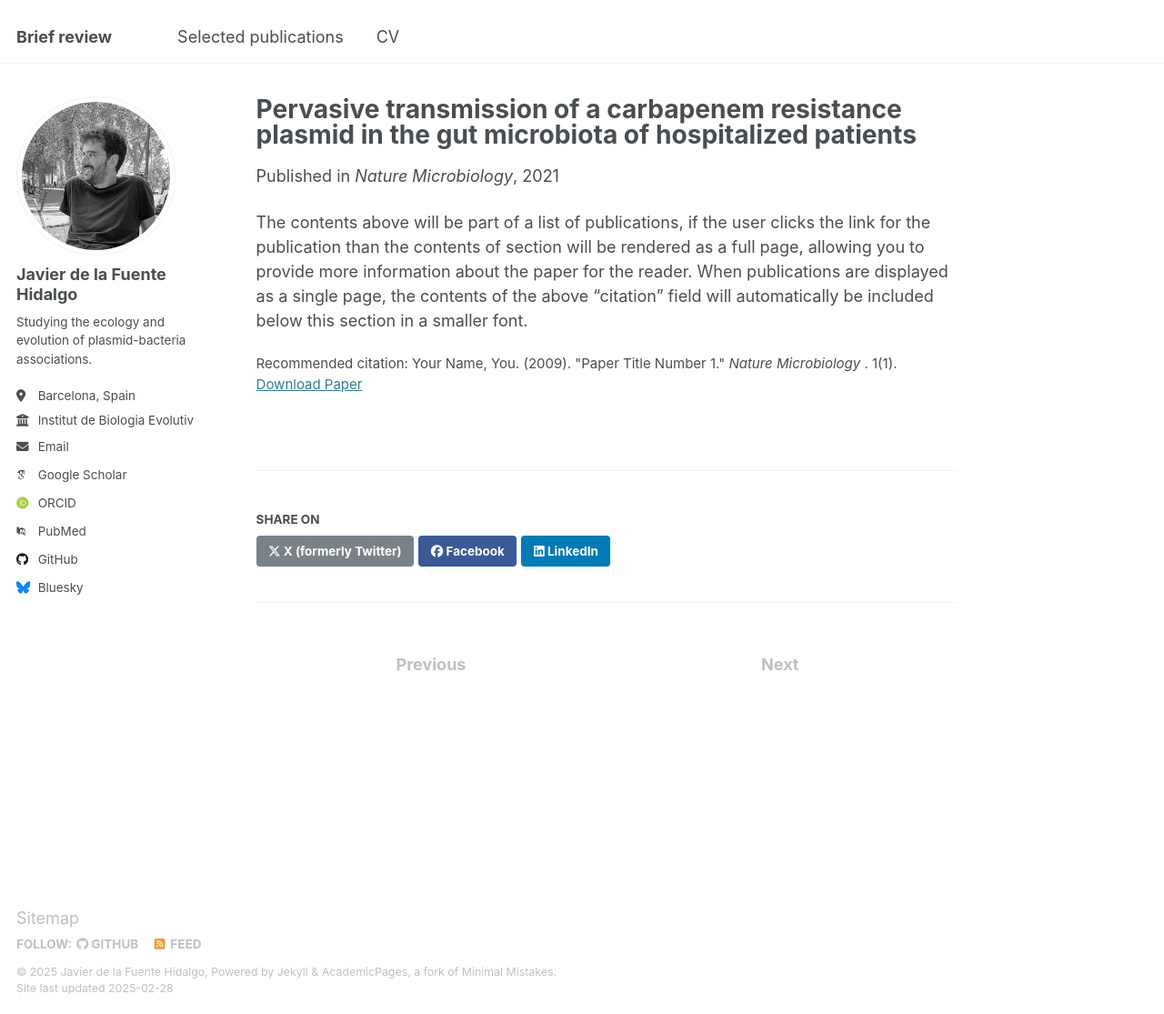
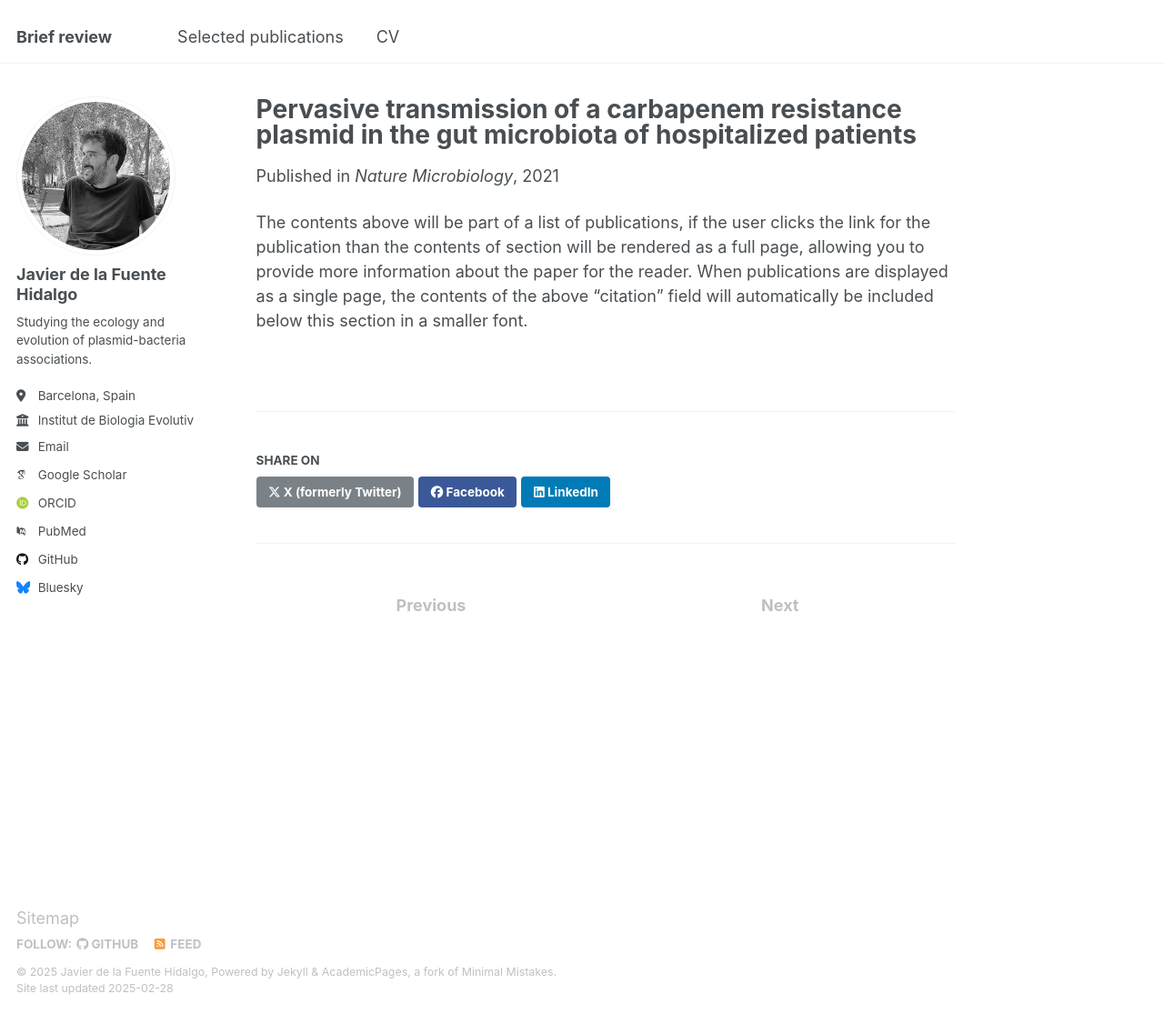
Before and after one commit to DelaFuenteJavier/delafuentejavier.github.io, a Jekyll site: the page built from _publications/RLS_JDF_2021.md, in a window 1280 px wide and 1115 px high. Shown: the whole window at 91% size. Built offline with Jekyll 4.4.1, drawn with Linux system fonts in a browser that asks for light colours; some web fonts are replaced.

Commit message:
Update RLS_JDF_2021.md

```diff
--- a/_publications/RLS_JDF_2021.md
+++ b/_publications/RLS_JDF_2021.md
@@ -7,7 +7,6 @@ excerpt: ''
 date: 2021-03-29
 venue: 'Nature Microbiology'
 paperurl: 'http://doi.org/10.1038/s41564-021-00879-y'
-citation: 'Your Name, You. (2009). &quot;Paper Title Number 1.&quot; <i> Nature Microbiology </i>. 1(1).'
 ---
 
 The contents above will be part of a list of publications, if the user clicks the link for the publication than the contents of section will be rendered as a full page, allowing you to provide more information about the paper for the reader. When publications are displayed as a single page, the contents of the above "citation" field will automatically be included below this section in a smaller font.
```
